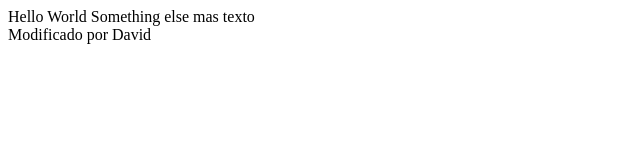
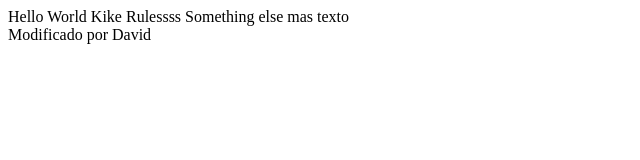
Before and after one commit to lifewaremx/lifewaretest, a plain HTML site: page index.html in a window 1280 px wide. Shown: the whole page, without its empty margins (0-640 px from the left). Drawn offline with Linux system fonts and the light colour scheme.

Commit message:
Kike rules

```diff
--- a/index.html
+++ b/index.html
@@ -7,6 +7,8 @@
 <body>
 Hello World
 
+Kike Rulessss
+
 Something else
 
 mas texto
```
